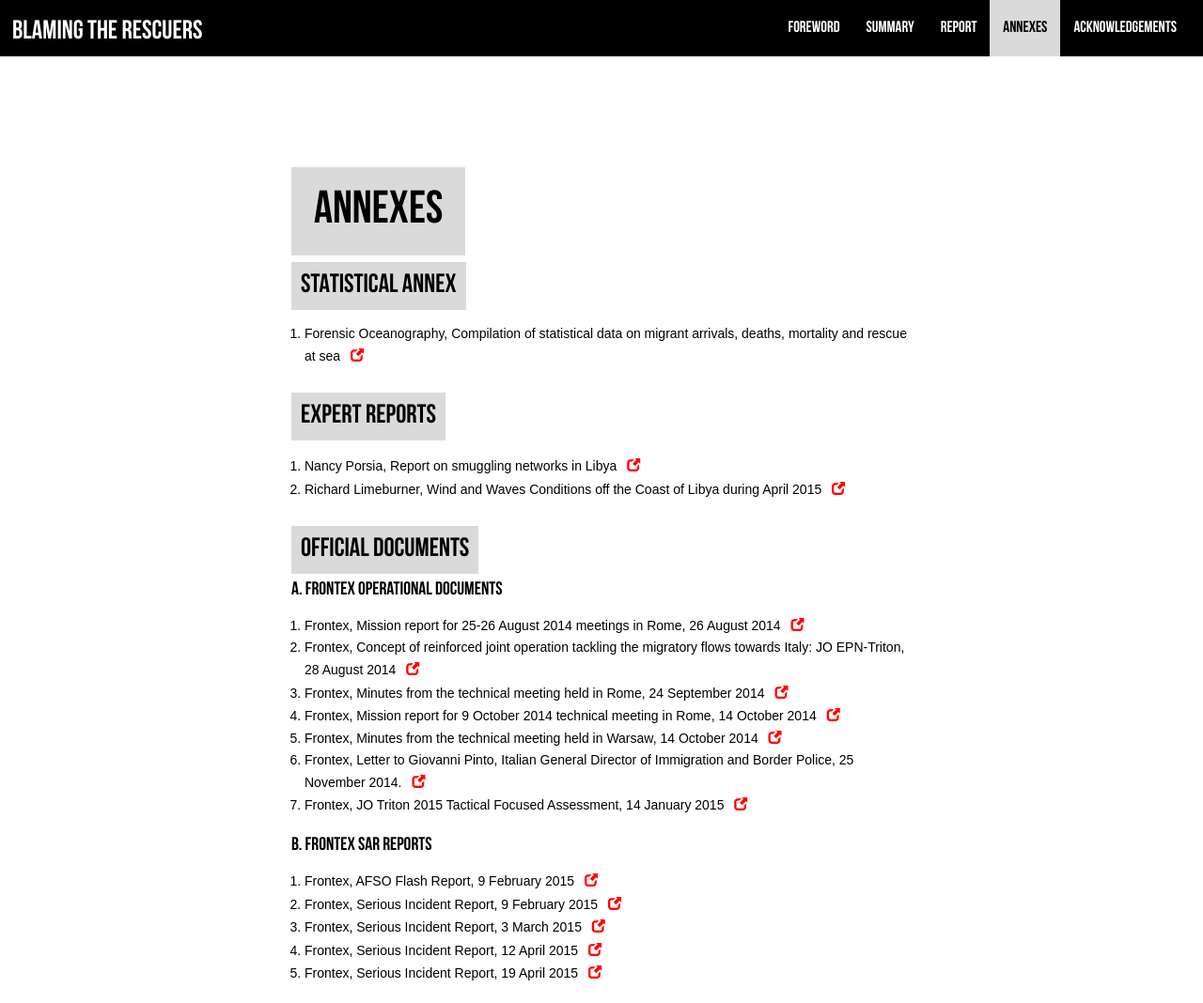
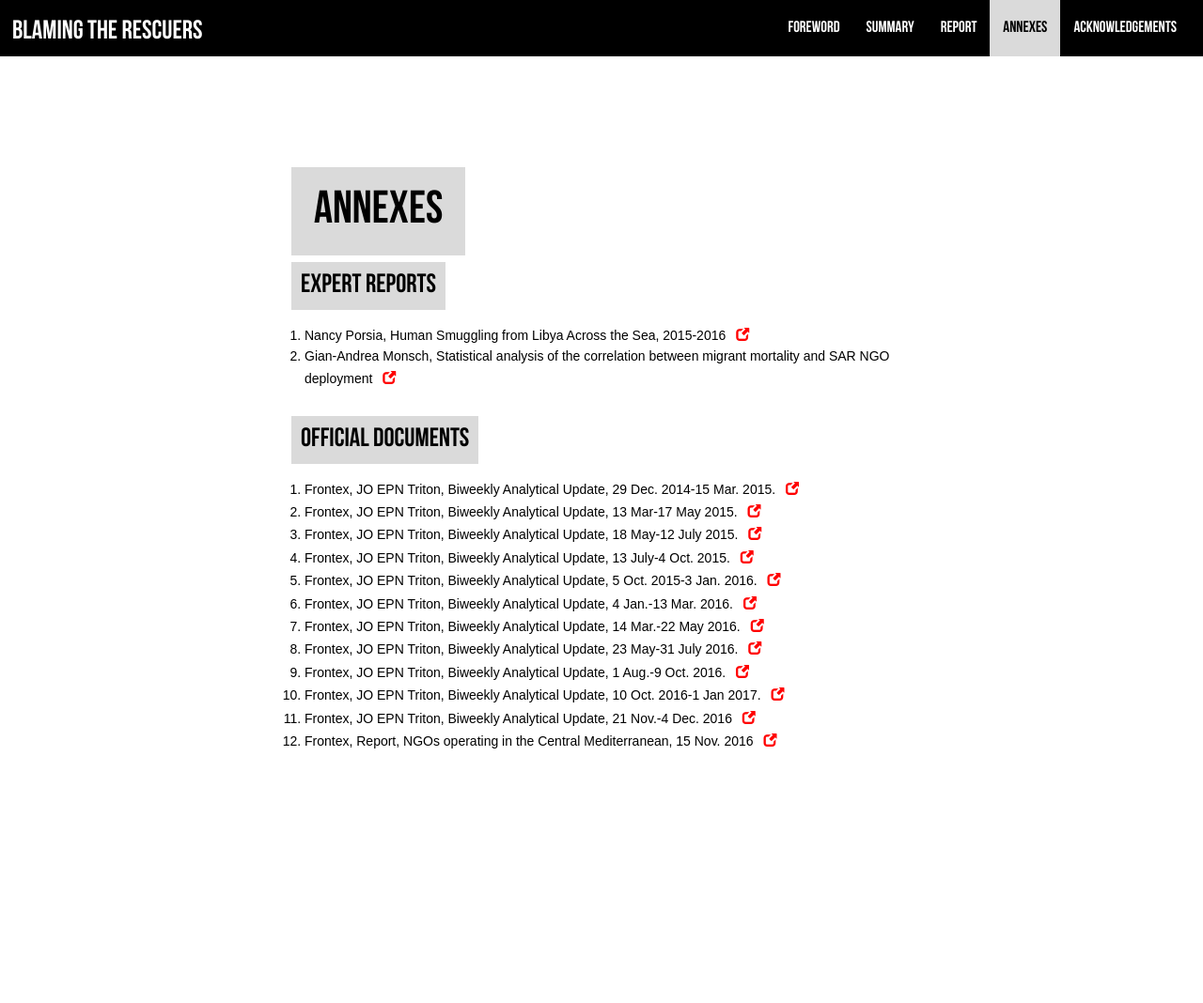
Before and after one commit to lorenzocharles/blaming-the-rescuers, a Jekyll site: the page built from annexes.html, in a window 1280 px wide and 1068 px high. Shown: the whole window at 94% size. Built offline with Jekyll 4.4.1, drawn with Linux system fonts in a browser that asks for light colours.

Commit message:
annexes file and pdfs

```diff
--- a/annexes.html
+++ b/annexes.html
@@ -13,73 +13,65 @@ permalink: annexes/
 				    Annexes
 					</span></h1>
 
-					<h3>STATISTICAL ANNEX</h3>
+					<!-- <h3>STATISTICAL ANNEX</h3>
 
 					<ol>
 						<li>
 							{% include annex-block.html file='DeathbyRescue_Statistical%20annex_17.04.2016.pdf' title='Forensic Oceanography, Compilation of statistical data on migrant arrivals, deaths, mortality and rescue at sea' %}
 						</li>
-					</ol>
+					</ol> -->
 
 
 					<h3>EXPERT REPORTS</h3>
 
 					<ol>
 						<li>
-							{% include annex-block.html file='Porsia_Libya_smugglers.pdf' title='Nancy Porsia, Report on smuggling networks in Libya' %}
+							{% include annex-block.html file='' title='Nancy Porsia, Human Smuggling from Libya Across the Sea, 2015-2016' %}
 						</li>
 						<li>
-							{% include annex-block.html file='2.Limeburner_Wind_and_Waves_Migrant_Boat_Capsize.pdf' title='Richard Limeburner, Wind and Waves Conditions off the Coast of Libya during April 2015' %}
+							{% include annex-block.html file='' title='Gian-Andrea Monsch, Statistical analysis of the correlation between migrant mortality and SAR NGO deployment ' %}
 						</li>
 					</ol>
 
 
 					<h3>OFFICIAL DOCUMENTS</h3>
-					<br>
-					<h5 class="annexes-h5">A. Frontex operational documents</h5>
 
 					<ol>
 						<li>
-							{% include annex-block.html file='1.Frontex_Mission_report_meeting_Rome_26.08.2014.pdf' title='Frontex, Mission report for 25-26 August 2014 meetings in Rome, 26 August 2014' %}
+							{% include annex-block.html file='1.Frontex_JO_EPN_Triton_Biweekly_Analytical_Update_29_Dec_2014-15_Mar.2015.pdf' title='Frontex, JO EPN Triton, Biweekly Analytical Update, 29 Dec. 2014-15 Mar. 2015.' %}
 						</li>
 						<li>
-							{% include annex-block.html file='2.Frontex_Concept_JO_EPN-Triton_28.08.2014.pdf' title='Frontex, Concept of reinforced joint operation tackling the migratory flows towards Italy: JO EPN-Triton, 28 August 2014' %}
+							{% include annex-block.html file='2.Frontex_JO_EPN_Triton_Biweekly_Analytical_Update_13_Mar-17_May_2015.pdf' title='Frontex, JO EPN Triton, Biweekly Analytical Update, 13 Mar-17 May 2015.' %}
 						</li>
 						<li>
-							{% include annex-block.html file='3.Frontex_Technical%20Meeting_Rome_24.09.2014.pdf' title='Frontex, Minutes from the technical meeting held in Rome, 24 September 2014' %}
+							{% include annex-block.html file='3.Frontex_JO_EPN_Triton_Biweekly_Analytical_Update_18_May-12_July_2015.pdf' title='Frontex, JO EPN Triton, Biweekly Analytical Update, 18 May-12 July 2015.' %}
 						</li>
 						<li>
-							{% include annex-block.html file='4.Frontex_Frontex_Mission_report_meeting_%20Rome_14.10.2014.pdf' title='Frontex, Mission report for 9 October 2014 technical meeting in Rome, 14 October 2014' %}
+							{% include annex-block.html file='4.Frontex_JO_EPN_Triton_Biweekly_Analytical_Update_13_July-4_Oct.2015.pdf' title='Frontex, JO EPN Triton, Biweekly Analytical Update, 13 July-4 Oct. 2015.' %}
 						</li>
 						<li>
-							{% include annex-block.html file='5.Frontex_Technical%20Meeting_Warsaw_16.10.2014.pdf' title='Frontex, Minutes from the technical meeting held in Warsaw, 14 October 2014' %}
+							{% include annex-block.html file='5.Frontex_JO_EPN_Triton_Biweekly_Analytical_Update_5_Oct.2015-3_Jan.2016.pdf' title='Frontex, JO EPN Triton, Biweekly Analytical Update, 5 Oct. 2015-3 Jan. 2016.' %}
 						</li>
 						<li>
-							{% include annex-block.html file='6.Frontex_Letter%20to%20Giovanni%20Pinto_25.11.2104.pdf' title='Frontex, Letter to Giovanni Pinto, Italian General Director of Immigration and Border Police, 25 November 2014.' %}
+							{% include annex-block.html file='6.Frontex_JO_EPN_Triton_Biweekly_Analytical_Update_4_Jan.-13_Mar.2016.pdf' title='Frontex, JO EPN Triton, Biweekly Analytical Update, 4 Jan.-13 Mar. 2016.' %}
 						</li>
 						<li>
-							{% include annex-block.html file='7.Frontex_Triton%202015%20Tactical%20Focused%20Assessment_14.01.2015.pdf' title='Frontex, JO Triton 2015 Tactical Focused Assessment, 14 January 2015' %}
-						</li>
-					</ol>
-
-
-					<h5 class="annexes-h5">B. Frontex SAR reports</h5>
-
-					<ol>
-						<li>
-							{% include annex-block.html file='1.Frontex_AFSO%20Flash%20Report_09.2.2015.pdf' title='Frontex, AFSO Flash Report, 9 February 2015' %}
+							{% include annex-block.html file='7.Frontex_JO_EPN_Triton_Biweekly_Analytical_Update_14_Mar.-22_May_2016.pdf' title='Frontex, JO EPN Triton, Biweekly Analytical Update, 14 Mar.-22 May 2016.' %}
 						</li>
 						<li>
-							{% include annex-block.html file='2.Frontex_SIR_%2009.2.2015.pdf' title='Frontex, Serious Incident Report, 9 February 2015' %}
+							{% include annex-block.html file='8.Frontex_JO_EPN_Triton_Biweekly_Analytical_Update_23_May-31_July_2016.pdf' title='Frontex, JO EPN Triton, Biweekly Analytical Update, 23 May-31 July 2016.' %}
 						</li>
 						<li>
-							{% include annex-block.html file='3.Frontex_SIR_03.03.2015.pdf' title='Frontex, Serious Incident Report, 3 March 2015' %}
+							{% include annex-block.html file='9.Frontex_JO_EPN_Triton_Biweekly_Analytical_Update_1_Aug.-9_Oct.2016.pdf' title='Frontex, JO EPN Triton, Biweekly Analytical Update, 1 Aug.-9 Oct. 2016.' %}
 						</li>
 						<li>
-							{% include annex-block.html file='4.Frontex_SIR_12.04.2015.pdf' title='Frontex, Serious Incident Report, 12 April 2015' %}
+							{% include annex-block.html file='10.Frontex_JO_EPN_Triton_Biweekly_Analytical_Update_10_Oct.2016-1_Jan_2017.pdf' title='Frontex, JO EPN Triton, Biweekly Analytical Update, 10 Oct. 2016-1 Jan 2017.' %}
 						</li>
 						<li>
-							{% include annex-block.html file='5.Frontex_SIR_19.04.2015.pdf' title='Frontex, Serious Incident Report, 19 April 2015' %}
+							{% include annex-block.html file='11.Frontex_JO_EPN_Triton_Biweekly_Analytical_Update_21_Nov.-4_Dec.2016.pdf' title='Frontex, JO EPN Triton, Biweekly Analytical Update, 21 Nov.-4 Dec. 2016' %}
+						</li>
+						<li>
+							{% include annex-block.html file='12.Frontex_Report_NGOs_in_Central_Med.pdf' title='Frontex, Report, NGOs operating in the Central Mediterranean, 15 Nov. 2016 ' %}
 						</li>
 					</ol>
 
```
Also changed, not shown: 12 other files.
